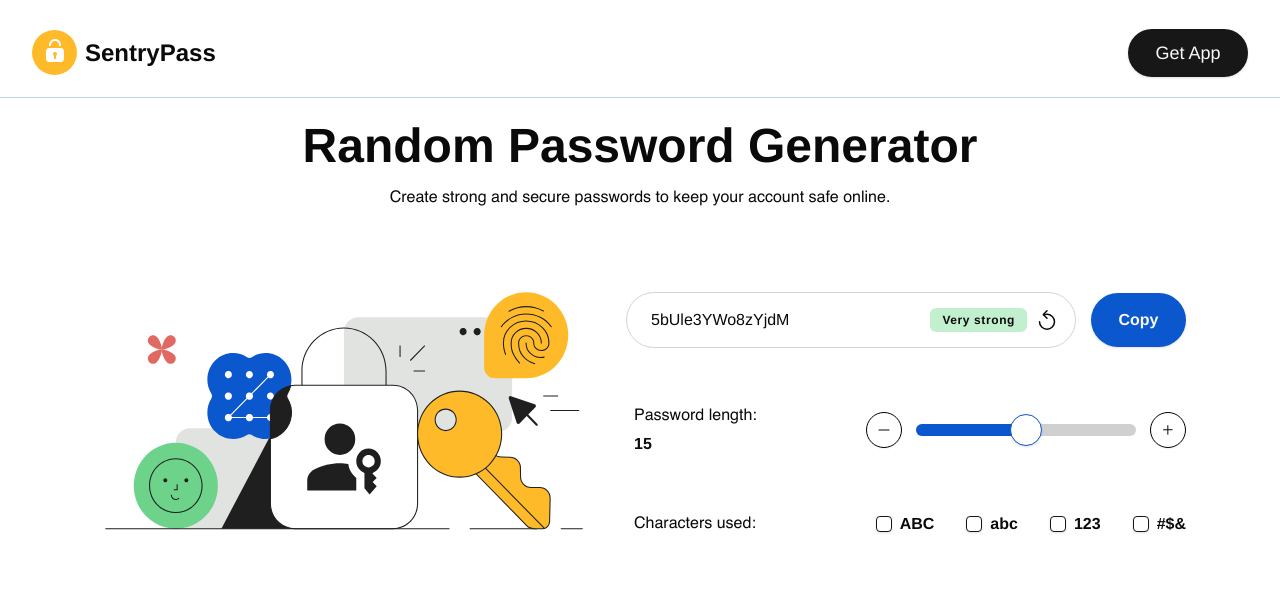
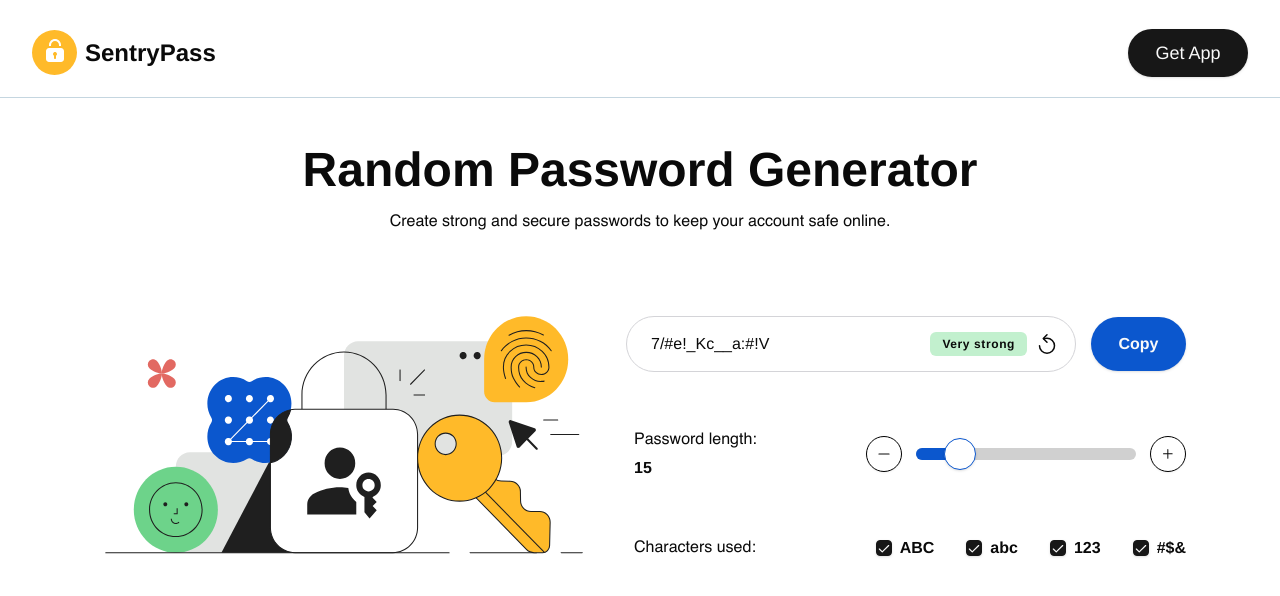
Before and after one commit to jovination/SentryPass, a Next.js app: page / in a window 1280 px wide. Shown: the top 596 px of the page. Built offline with nearby package versions, Linux system fonts and the light colour scheme.

Commit message:
implementing function of generating password

```diff
--- a/components/Hero.tsx
+++ b/components/Hero.tsx
@@ -1,16 +1,6 @@
-import Image from "next/image";
-import { Button } from "./ui/button";
-import { Label } from "@/components/ui/label"
-import { IoRefresh } from "react-icons/io5";
-import { GoPlus } from "react-icons/go";
-import { RxMinus } from "react-icons/rx";
-import { Slider } from "@/components/ui/slider"
-import { Checkbox } from "@/components/ui/checkbox"
 
-
-
-
-
+import Illustration from "@/components/Illustration"
+import PasswordGenerator from "@/components/PasswordGenerator"
 import Link from "next/link";
 
 
@@ -18,92 +8,14 @@ import Link from "next/link";
 
 function Hero(){
     return(
-        <div className="flex flex-col items-center h-[860px] md:h-[830px] lg:h-[614px] p-2 mt-4">
+        <div className="flex flex-col items-center h-[860px] md:h-[830px] lg:h-[614px] p-2 mt-10">
             <div className="flex flex-col items-center gap-4">
             <h1 className="text-5xl font-[900] ">Random Password Generator</h1>
             <p>Create strong and secure passwords to keep your account safe online.</p>
             </div>
             <div className="flex items-center mt-12 gap-8">
-                <div className="">
-                <Image
-                 src="/illustration.svg"
-                 alt="illustration"
-                 width={500}
-                 height={350}
-                />
-                </div>
-                <div className="w-[560px] h-[312px] flex flex-col justify-center  space-y-14">
-                    <div className="flex items-center justify-between">
-                            <div
-                            className="w-full max-w-[450px] h-[56px] rounded-full pr-4 pl-6 border border-[#d4d4d8] flex items-center justify-between"
-                            >
-                            <div>
-                            <Label
-                            className="text-base font-lg"
-                             htmlFor="password">5bUle3YWo8zYjdM</Label>
-                            </div>
-                            <div className="flex items-center gap-2">
-                            <Label
-                            className="bg-[#C2F0CE] px-3 py-1 rounded-md  text-xs font-[600] tracking-wider"
-                             htmlFor="password-level-status">Very strong</Label>
-                             <Link
-                              href="/">
-                             <IoRefresh className="text-2xl  scale-x-[-1]" />
-                             </Link>
-                            </div>
-
-                            </div>
-                            <Button
-                            className="bg-[#0B57CE] w-[95px] h-[54px] rounded-full text-base font-semibold"
-                            >Copy
-                            </Button>
-
-                        </div>
-                    <div className="flex items-center justify-between">
-                        <div className="flex flex-col space-y-1 ml-2">
-                            <p>Password length:
-                            </p>
-                            <p className="font-semibold">15</p>
-                        </div>
-                        <div className="flex items-center justify-between w-full max-w-[320px]">
-                        <Button className="rounded-full border border-black" variant="outline" size="icon">
-                        <RxMinus />
-                        </Button>
-                        <Slider
-                        className="w-[220px]"
-                         defaultValue={[50]} max={100} step={1} />
-
-                        <Button className="rounded-full border border-black" variant="outline" size="icon">
-                        <GoPlus />
-                        </Button>
-
-                        </div>
-                    </div>
-                    <div className="flex items-center justify-between">
-                        <div className="ml-2">
-                            <p>Characters used:</p>
-                        </div>
-                        <div className="flex items-center space-x-8">
-
-                            <div className="flex items-center space-x-2">
-                                <Checkbox  />
-                                <Label className="text-md font-bold" htmlFor="ABC">ABC</Label>
-                            </div>
-                            <div className="flex items-center space-x-2">
-                                <Checkbox  />
-                                <Label className="text-md font-bold" htmlFor="abc">abc</Label>
-                            </div>
-                            <div className="flex items-center space-x-2">
-                                <Checkbox  />
-                                <Label className="text-md font-bold" htmlFor="123">123</Label>
-                            </div>
-                            <div className="flex items-center space-x-2">
-                                <Checkbox  />
-                                <Label className="text-md font-bold" htmlFor="#$&">#$&</Label>
-                            </div>
-                       </div>
-                    </div>
-                </div>
+                <Illustration />
+                <PasswordGenerator />
             </div>
 
         </div>
--- /dev/null
+++ b/components/Illustration.tsx
@@ -0,0 +1,14 @@
+import Image from "next/image";
+function Illustration(){
+    return(
+            <div className="">
+                <Image
+                 src="/illustration.svg"
+                 alt="illustration"
+                 width={500}
+                 height={350}
+                />
+            </div>
+    )
+}
+export default Illustration;
--- /dev/null
+++ b/components/PasswordGenerator.tsx
@@ -0,0 +1,155 @@
+"use client"
+
+import { useState, useEffect } from "react"
+import { Label } from "@/components/ui/label"
+import { Button } from "@/components/ui/button"
+import { Slider } from "@/components/ui/slider"
+import { Checkbox } from "@/components/ui/checkbox"
+import Link from "next/link"
+import { IoRefresh } from "react-icons/io5"
+import { RxMinus } from "react-icons/rx"
+import { GoPlus } from "react-icons/go"
+
+export default function PasswordGenerator() {
+  const [password, setPassword] = useState("")
+  const [length, setLength] = useState(15)
+  const [useUppercase, setUseUppercase] = useState(true)
+  const [useLowercase, setUseLowercase] = useState(true)
+  const [useNumbers, setUseNumbers] = useState(true)
+  const [useSymbols, setUseSymbols] = useState(true)
+
+  const generatePassword = () => {
+    let charset = ""
+    if (useUppercase) charset += "ABCDEFGHIJKLMNOPQRSTUVWXYZ"
+    if (useLowercase) charset += "abcdefghijklmnopqrstuvwxyz"
+    if (useNumbers) charset += "0123456789"
+    if (useSymbols) charset += "!@#$%^&*()_+{}[]|:;<>,.?/~"
+
+    let newPassword = ""
+    for (let i = 0; i < length; i++) {
+      newPassword += charset.charAt(Math.floor(Math.random() * charset.length))
+    }
+    setPassword(newPassword)
+  }
+
+  useEffect(() => {
+    generatePassword()
+  }, [length, useUppercase, useLowercase, useNumbers, useSymbols])
+
+  const copyToClipboard = () => {
+    navigator.clipboard.writeText(password)
+    alert("Password copied to clipboard!")
+  }
+
+  const getPasswordStrength = () => {
+    let strength = 0
+    if (length > 10) strength++
+    if (useUppercase) strength++
+    if (useLowercase) strength++
+    if (useNumbers) strength++
+    if (useSymbols) strength++
+
+    if (strength <= 2) return "Weak"
+    if (strength <= 4) return "Strong"
+    return "Very strong"
+  }
+
+  return (
+    <div className="w-[560px] h-[312px] flex flex-col justify-center space-y-14">
+      <div className="flex items-center justify-between">
+        <div className="w-full max-w-[450px] h-[56px] rounded-full pr-4 pl-6 border border-[#d4d4d8] flex items-center justify-between">
+          <div>
+            <Label className="text-base font-lg" htmlFor="password">
+              {password}
+            </Label>
+          </div>
+          <div className="flex items-center gap-2">
+            <Label
+              className="bg-[#C2F0CE] px-3 py-1 rounded-md text-xs font-[600] tracking-wider"
+              htmlFor="password-level-status"
+            >
+              {getPasswordStrength()}
+            </Label>
+            <Link
+              href="/"
+              onClick={(e) => {
+                e.preventDefault()
+                generatePassword()
+              }}
+            >
+              <IoRefresh className="text-2xl scale-x-[-1]" />
+            </Link>
+          </div>
+        </div>
+        <Button
+          className="bg-[#0B57CE] w-[95px] h-[54px] rounded-full text-base font-semibold"
+          onClick={copyToClipboard}
+        >
+          Copy
+        </Button>
+      </div>
+      <div className="flex items-center justify-between">
+        <div className="flex flex-col space-y-1 ml-2">
+          <p>Password length:</p>
+          <p className="font-semibold">{length}</p>
+        </div>
+        <div className="flex items-center justify-between w-full max-w-[320px]">
+          <Button
+            className="rounded-full border border-black"
+            variant="outline"
+            size="icon"
+            onClick={() => setLength(Math.max(1, length - 1))}
+          >
+            <RxMinus />
+          </Button>
+          <Slider
+            className="w-[220px]"
+            value={[length]}
+            onValueChange={(value) => setLength(value[0])}
+            max={100}
+            step={1}
+          />
+          <Button
+            className="rounded-full border border-black"
+            variant="outline"
+            size="icon"
+            onClick={() => setLength(Math.min(100, length + 1))}
+          >
+            <GoPlus />
+          </Button>
+        </div>
+      </div>
+      <div className="flex items-center justify-between">
+        <div className="ml-2">
+          <p>Characters used:</p>
+        </div>
+        <div className="flex items-center space-x-8">
+          <div className="flex items-center space-x-2">
+            <Checkbox id="ABC" checked={useUppercase} onCheckedChange={(checked) => setUseUppercase(checked === true)} />
+            <Label className="text-md font-bold" htmlFor="ABC">
+              ABC
+            </Label>
+          </div>
+          <div className="flex items-center space-x-2">
+            <Checkbox id="abc" checked={useLowercase} onCheckedChange={(checked) => setUseLowercase(checked === true)} />
+            <Label className="text-md font-bold" htmlFor="abc">
+              abc
+            </Label>
+          </div>
+          <div className="flex items-center space-x-2">
+            <Checkbox id="123" checked={useNumbers} onCheckedChange={(checked) => setUseNumbers(checked === true)} />
+            <Label className="text-md font-bold" htmlFor="123">
+              123
+            </Label>
+          </div>
+          <div className="flex items-center space-x-2">
+            <Checkbox id="#$&" checked={useSymbols} onCheckedChange={(checked) => setUseSymbols(checked === true)} />
+            <Label className="text-md font-bold" htmlFor="#$&">
+              #$&
+            </Label>
+          </div>
+        </div>
+      </div>
+    </div>
+  )
+}
```
